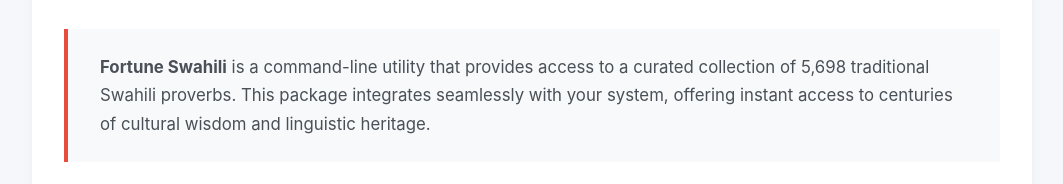
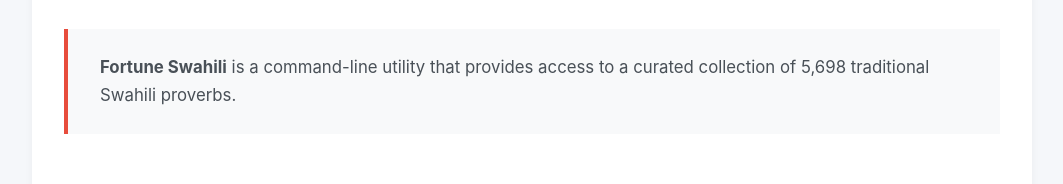
Before and after one commit to giftcharles/fortune-swahili, a plain HTML site: page index.html in a window 1280 px wide. Shown: the part 203-387 px from the top of the page, without its empty margins (108-1171 px from the left). Drawn offline with Linux system fonts and the light colour scheme.

Commit message:
deploy: 1dc21f1913b25514d39e9288c65dcb43a967da7d

```diff
--- a/index.html
+++ b/index.html
@@ -287,9 +287,7 @@
                 <p
                 style="text-align: left; margin-left: 0;">
                     <strong>Fortune Swahili</strong> is a command-line utility that provides access to
-                    a curated collection of 5,698 traditional Swahili proverbs. This package integrates
-                    seamlessly with your system, offering instant access to centuries of cultural wisdom
-                    and linguistic heritage.
+                    a curated collection of 5,698 traditional Swahili proverbs.
                 </p>
             </div>
 
```
Also changed, not shown: 6 other files.
